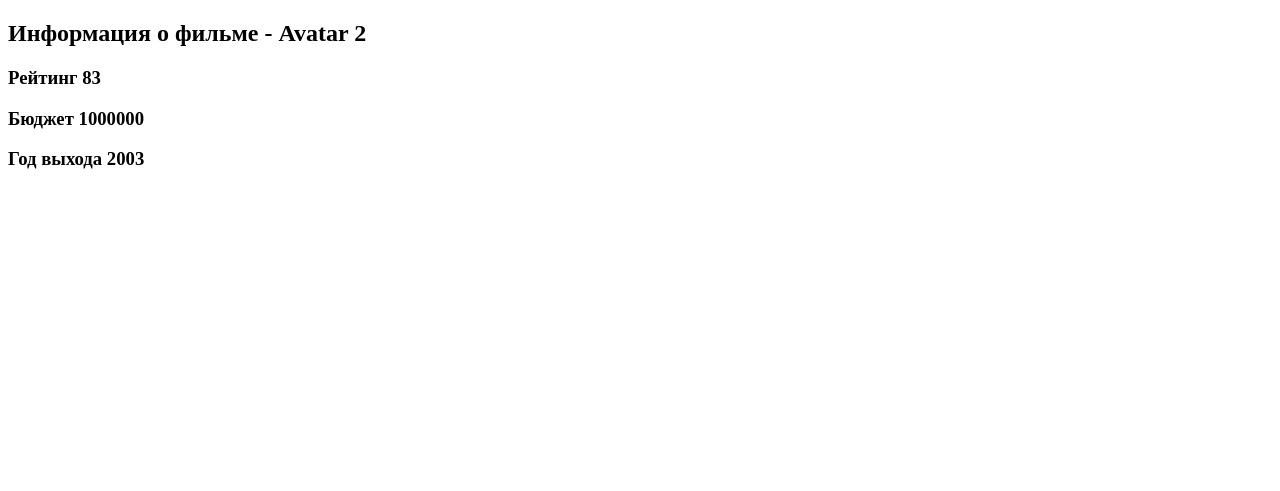
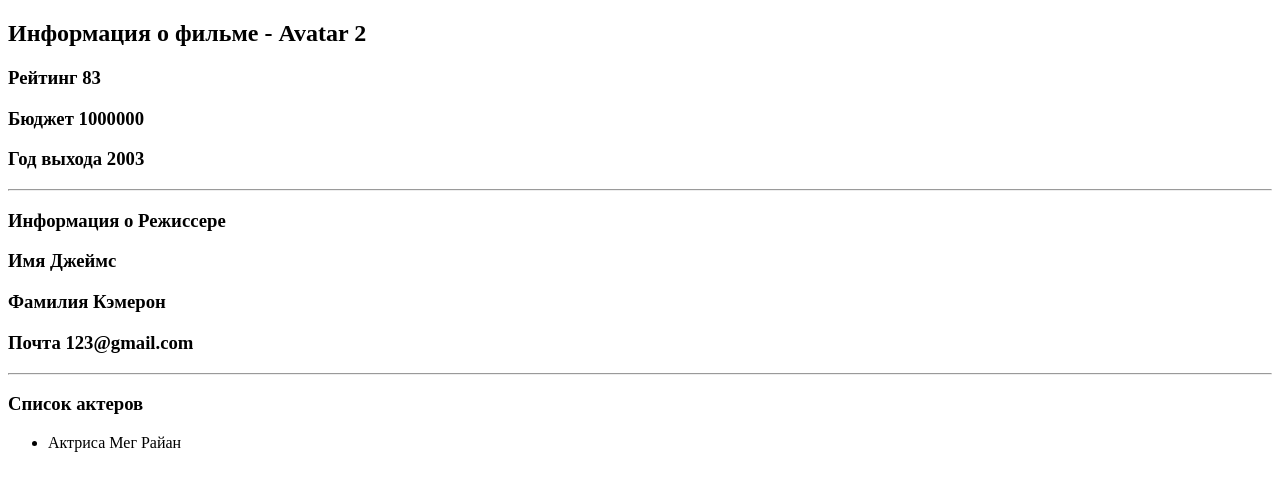
Before and after one commit to data-hex/movie_proj, a Django app: a page that uses movie_app/templates/movie_app/one_movie.html in a window 1280 px wide. Shown: the top 491 px of the page. Run offline with Django 4.2, Linux system fonts and the light colour scheme; data comes from the database, SQL or seed files in the repository.

Commit message:
add info about director to movie

```diff
--- a/movie_app/templates/movie_app/one_movie.html
+++ b/movie_app/templates/movie_app/one_movie.html
@@ -8,6 +8,19 @@
     <h3>Рейтинг {{ movie.rating }}</h3>
     <h3>Бюджет {{ movie.budget }}</h3>
     <h3>Год выхода {{ movie.year }}</h3>
+    <hr>
+    <h3>Информация о Режиссере</h3>
+    <h3>Имя {{ movie.director.first_name }}</h3>
+    <h3>Фамилия {{ movie.director.last_name }}</h3>
+    <h3>Почта {{ movie.director.director_email }}</h3>
+    <hr>
+    <h3>Список актеров</h3>
+        <ul>
+            {% for actor in movie.actors.all %}
+                 <li>{{ actor }}
+                 </li>
+            {% endfor %}
+        </ul>
 
 
 {% endblock %}
```
